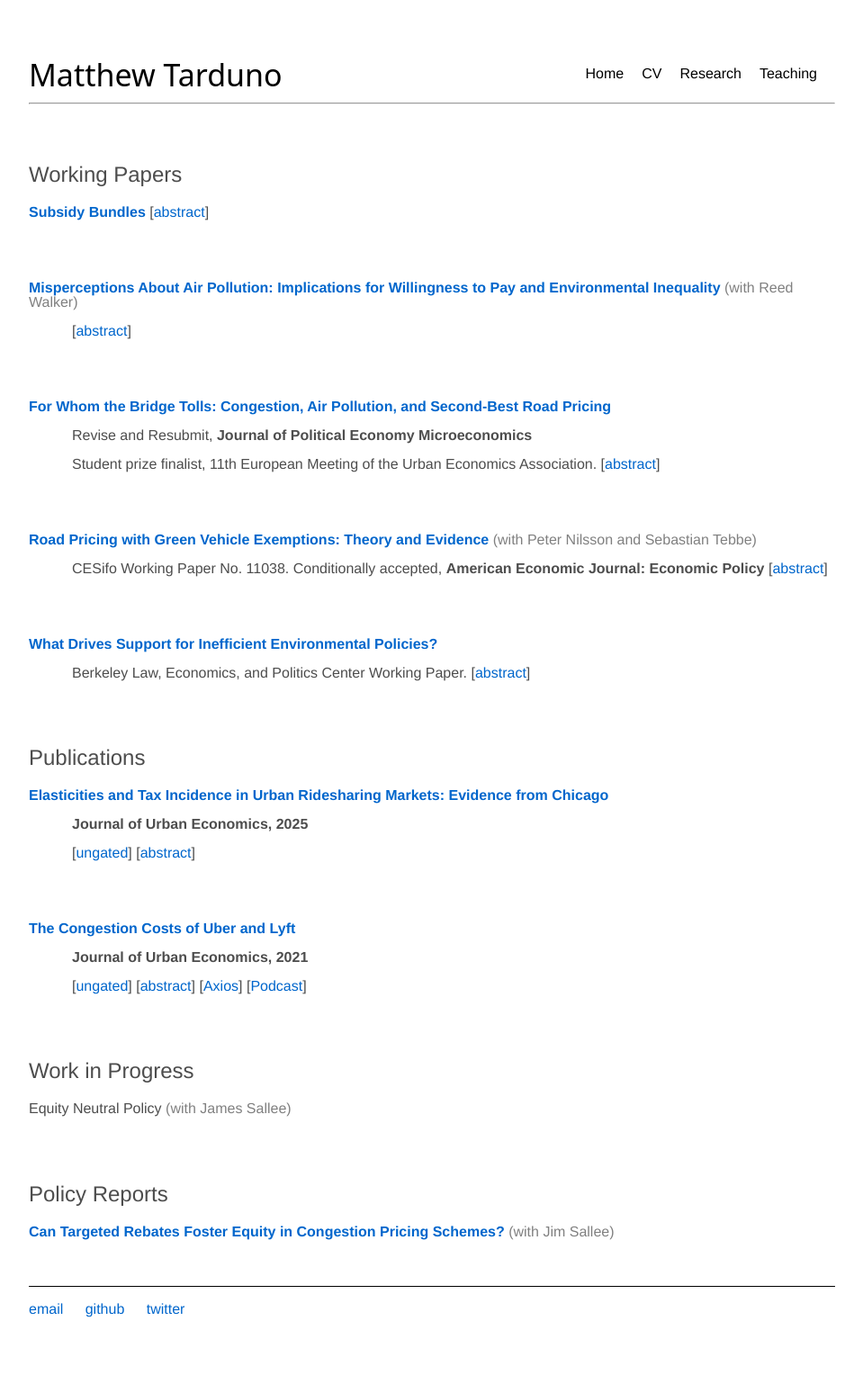
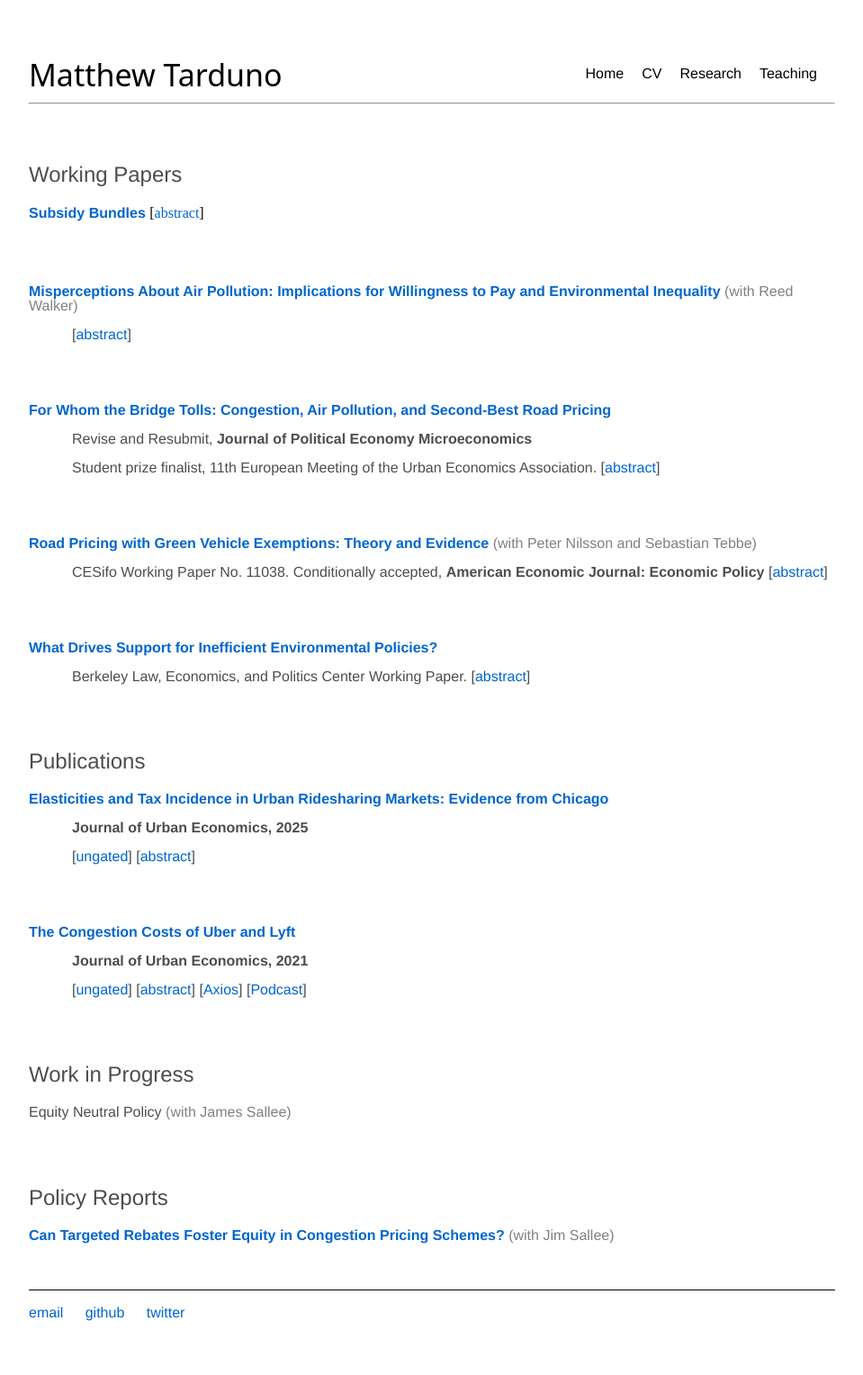
Before and after one commit to Matt-Tarduno/Matt-Tarduno.github.io, a Jekyll site: the page built from research/index.html, in a window 1280 px wide. Shown: the whole page at 90% size, without its empty margins (160-1119 px from the left). Built offline with Jekyll 4.4.1, drawn with Linux system fonts in a browser that asks for light colours.

Commit message:
Update index.html

```diff
--- a/research/index.html
+++ b/research/index.html
@@ -59,10 +59,11 @@
     <h1>Working Papers</h1>
 
 
-     <p class="paper-title">
+    <p class="paper-title" style="display:inline;">
         <a href="https://papers.ssrn.com/sol3/papers.cfm?abstract_id=6753504" target="_blank">Subsidy Bundles</a>
-<span style="font-weight: normal;">[<a href="javascript:void(0)" onclick="toggleAbstract('abstractSubsidy')" style="font-weight: normal;">abstract</a>]</span>
     </p>
+    <span style="font-weight: normal; color: #000;">[<a href="javascript:void(0)" onclick="toggleAbstract('abstractSubsidy')" style="font-weight: normal;">abstract</a>]</span>
+    <br><br>
     <p id="abstractSubsidy" class="abstract">
         A common problem with subsidizing socially beneficial goods is that many subsidies flow to inframarginal agents.
         In this paper, I describe how the problem of subsidizing multiple goods (or actions) is similar to the problem facing a multi-product monopolist.
```
